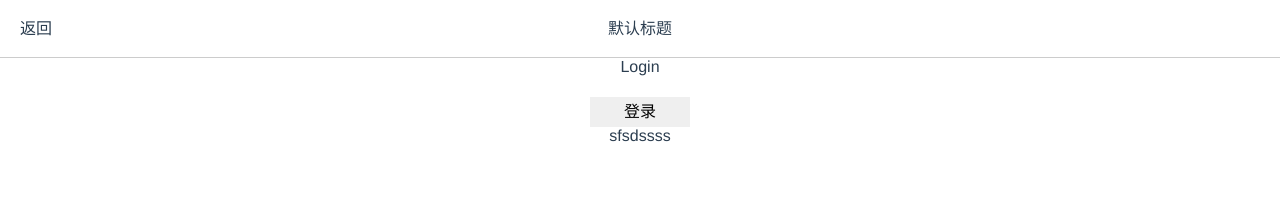
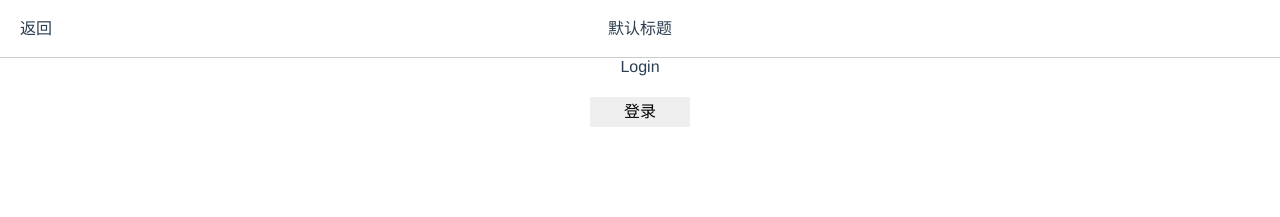
Before and after one commit to yue00xl/my-vpay, a Vue app: page /popstate#/login in a window 1280 px wide. Shown: the top 217 px of the page. Built offline with nearby package versions, Linux system fonts and the light colour scheme; what yxl_vpay would draw is missing.

Commit message:
Revert "ceshi"
This reverts commit 0c9f31071133c369bf840cce9d0e01ae32bd5441.

```diff
--- a/src/App.vue
+++ b/src/App.vue
@@ -2,7 +2,6 @@
   <div id="app">
     <default-header :title="headersTitle"></default-header>
     <router-view/>
-    <div>sfsdssss</div>
   </div>
 </template>
 
```
